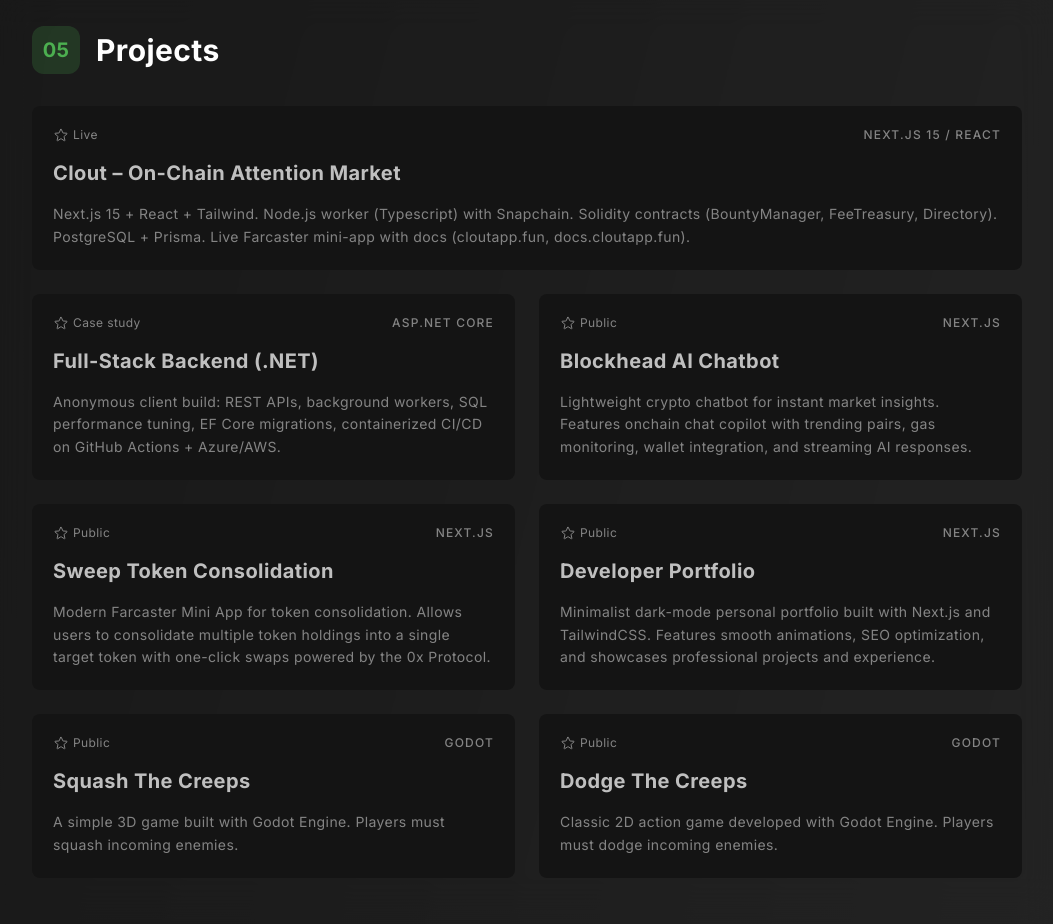
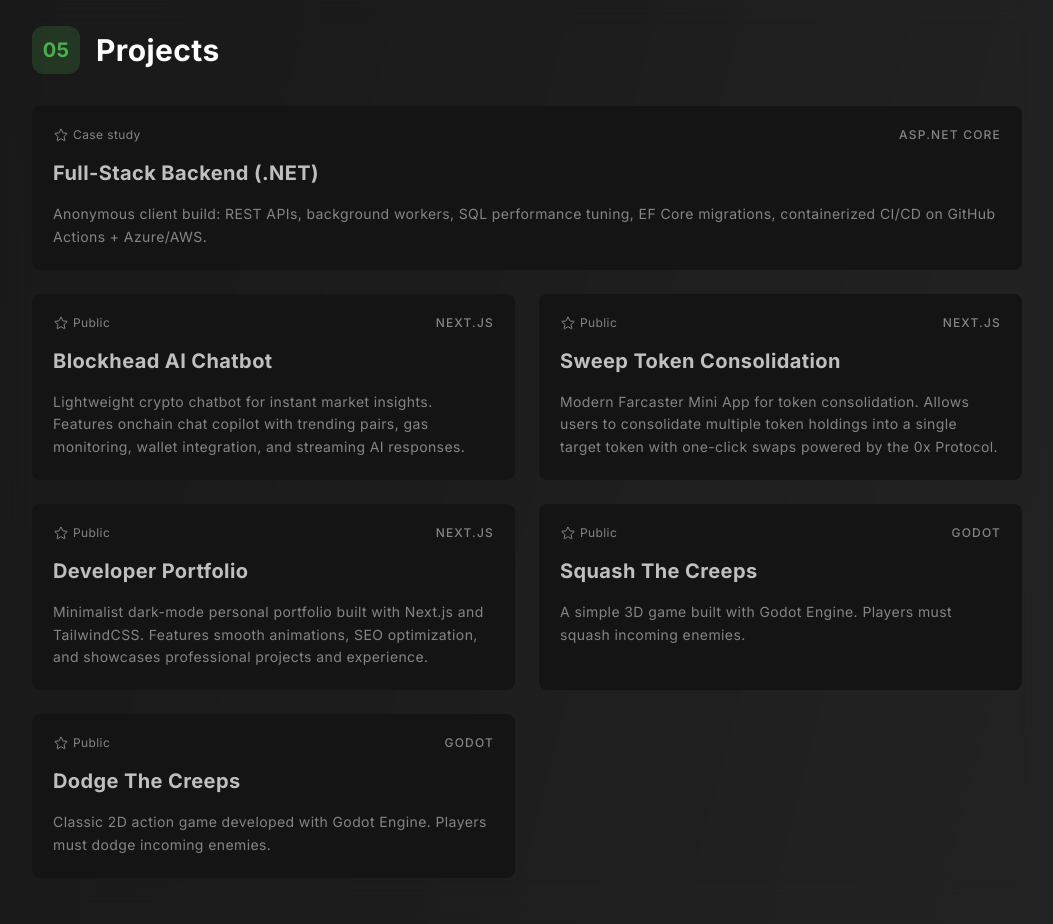
Before and after one commit to xpelch/portfolio, a Next.js app: page / in a window 1280 px wide. Shown: the part 3520-4444 px from the top of the page, without its empty margins (113-1166 px from the left). Built offline with nearby package versions, Linux system fonts and the light colour scheme.

Commit message:
removed clout mention

```diff
--- a/app/layout.tsx
+++ b/app/layout.tsx
@@ -9,7 +9,7 @@ import HydrationBoundary from "@/components/ui/HydrationBoundary";
 const inter = Inter({ subsets: ["latin"] });
 
 const title = "Xavier Pelchat – Full-Stack Developer (.NET / React)";
-const description = "Full-stack engineer building production-ready apps. Creator of Clout, an on-chain attention market.";
+const description = "Full-stack engineer building production-ready web apps.";
 
 export const metadata: Metadata = {
   title,
--- a/public/translations/en.json
+++ b/public/translations/en.json
@@ -115,13 +115,7 @@
     }
   ],
   "projects": [
-    {
-      "name": "Clout – On-Chain Attention Market",
-      "framework": "Next.js 15 / React",
-      "description": "Next.js 15 + React + Tailwind. Node.js worker (Typescript) with Snapchain. Solidity contracts (BountyManager, FeeTreasury, Directory). PostgreSQL + Prisma. Live Farcaster mini-app with docs (cloutapp.fun, docs.cloutapp.fun).",
-      "href": "https://cloutapp.fun",
-      "stars": "Live"
-    },
+
     {
       "name": "Full-Stack Backend (.NET)",
       "framework": "ASP.NET Core",
--- a/public/translations/fr.json
+++ b/public/translations/fr.json
@@ -6,7 +6,7 @@
       "Salut 👋 je suis développeur full-stack au Québec, orienté code propre et scalable.",
       "Je conçois et maintiens des apps .NET + React de bout en bout avec une approche SOLID / clean archi.",
       "J’accorde de l’importance à la maintenabilité, la perf et l’encadrement (CI/CD, revues de code).",
-      "Bricoleur curieux, avec de l’expérience sur Base/Farcaster (Clout) et toujours en apprentissage."
+      "Bricoleur curieux, avec de l’expérience en Web3 et toujours en apprentissage."
     ],
     "socials": {
       "email": "xpelch.dev@proton.me",
@@ -116,13 +116,6 @@
   ],
   "projects": [
     {
-      "name": "Clout – On-Chain Attention Market",
-      "framework": "Next.js 15 / React",
-      "description": "Next.js 15 + React + Tailwind. Worker Node.js (Typescript) avec Snapchain. Contrats Solidity (BountyManager, FeeTreasury, Directory). PostgreSQL + Prisma. Mini-app Farcaster live avec docs (cloutapp.fun, docs.cloutapp.fun).",
-      "href": "https://cloutapp.fun",
-      "stars": "Live"
-    },
-    {
       "name": "Full-Stack Backend (.NET)",
       "framework": "ASP.NET Core",
       "description": "Build client anonyme : APIs REST, workers, tuning SQL, migrations EF Core, CI/CD containerisé (GitHub Actions + Azure/AWS).",
```
